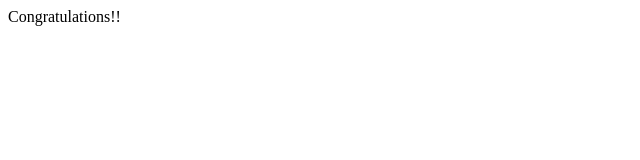
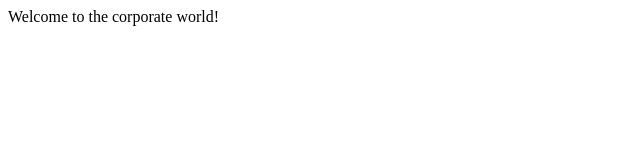
Before and after one commit to Khushi2998/new_chapter, a plain HTML site: page index.html in a window 1280 px wide. Shown: the whole page, without its empty margins (0-640 px from the left). Drawn offline with Linux system fonts and the light colour scheme.

Commit message:
message updated

```diff
--- a/index.html
+++ b/index.html
@@ -6,6 +6,6 @@
     <title>Document</title>
 </head>
 <body>
-    Congratulations!!
+    Welcome to the corporate world!
 </body>
 </html>
```
